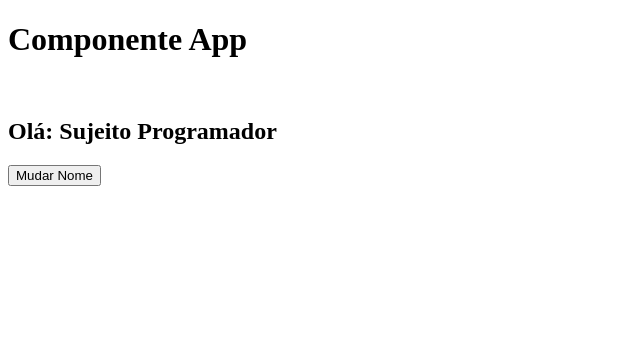
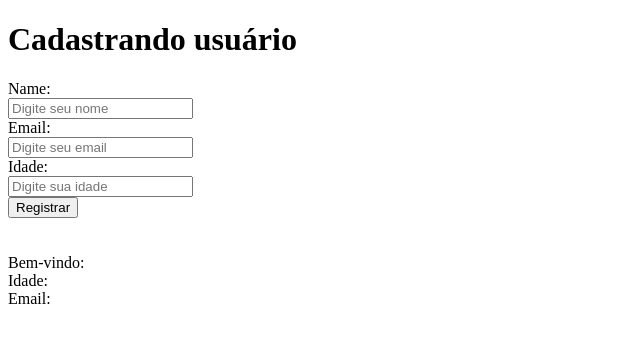
Before and after one commit to EdiJunior88/Sujeito_Programador_NextJS_do_zero_ao_avancado, a React (Vite) app in the folder ReactJS-Primeiro-APP/: page / in a window 1280 px wide. Shown: the top 342 px of the page, without its empty margins (0-640 px from the left). Built offline with nearby package versions, Linux system fonts and the light colour scheme.

Commit message:
- Início da Jornada Configurando seu VsCode Mapa do curso
- Começando com ReactJS
Primeiros passos
Primeiro projeto
Propriedades e componente
Trabalhando com useState
Manipulando formulario

```diff
--- a/ReactJS-Primeiro-APP/src/App.jsx
+++ b/ReactJS-Primeiro-APP/src/App.jsx
@@ -1,21 +1,72 @@
 import { useState } from "react";
-import Nome from "./components/Nome";
 
 const App = () => {
-  const [aluno, setAluno] = useState("Sujeito Programador");
+  const [nome, setNome] = useState("");
+  const [email, setEmail] = useState("");
+  const [idade, setIdade] = useState("");
+  const [user, setUser] = useState([]);
 
-  function handleChangeName(nome) {
-    setAluno(nome);
+  function handleRegister(e) {
+    e.preventDefault();
+
+    alert("Usuário registrado com sucesso!");
+
+    setUser({
+      nome: nome,
+      idade: idade,
+      email: email,
+    });
   }
 
   return (
     <div>
-      <h1>Componente App</h1>
+      <h1>Cadastrando usuário</h1>
+
+      <form onSubmit={handleRegister}>
+        <label>Name:</label>
+        <br />
+        <input
+          placeholder='Digite seu nome'
+          value={nome}
+          onChange={(e) => setNome(e.target.value)}
+          type='text'
+        />
+        <br />
+
+        <label>Email:</label>
+        <br />
+        <input
+          placeholder='Digite seu email'
+          value={email}
+          onChange={(e) => setEmail(e.target.value)}
+          type='email'
+        />
+        <br />
+
+        <label>Idade:</label>
+        <br />
+        <input
+          placeholder='Digite sua idade'
+          value={idade}
+          onChange={(e) => setIdade(e.target.value)}
+          type='number'
+        />
+        <br />
+
+        <button type='submit'>Registrar</button>
+      </form>
+
       <br />
-      <h2>Olá: {aluno}</h2>
-      <button onClick={() => handleChangeName("Lucas Oliveira")}>
-        Mudar Nome
-      </button>
+      <br />
+
+      <div>
+        <span>Bem-vindo: {user.nome}</span>
+        <br />
+        <span>Idade: {user.idade}</span>
+        <br />
+        <span>Email: {user.email}</span>
+        <br />
+      </div>
     </div>
   );
 };
```
